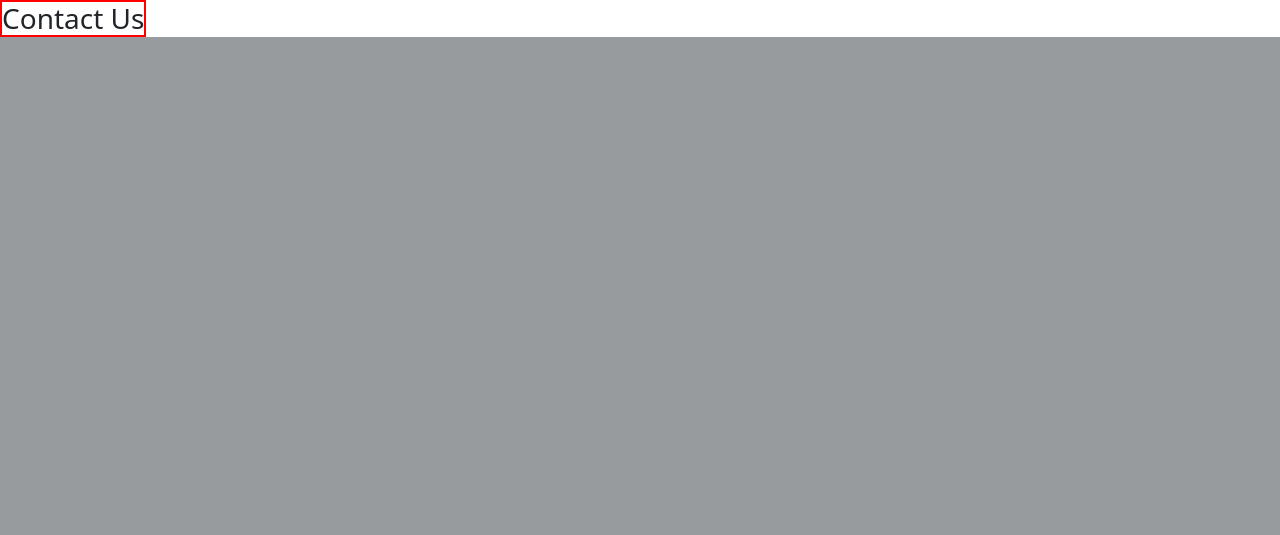
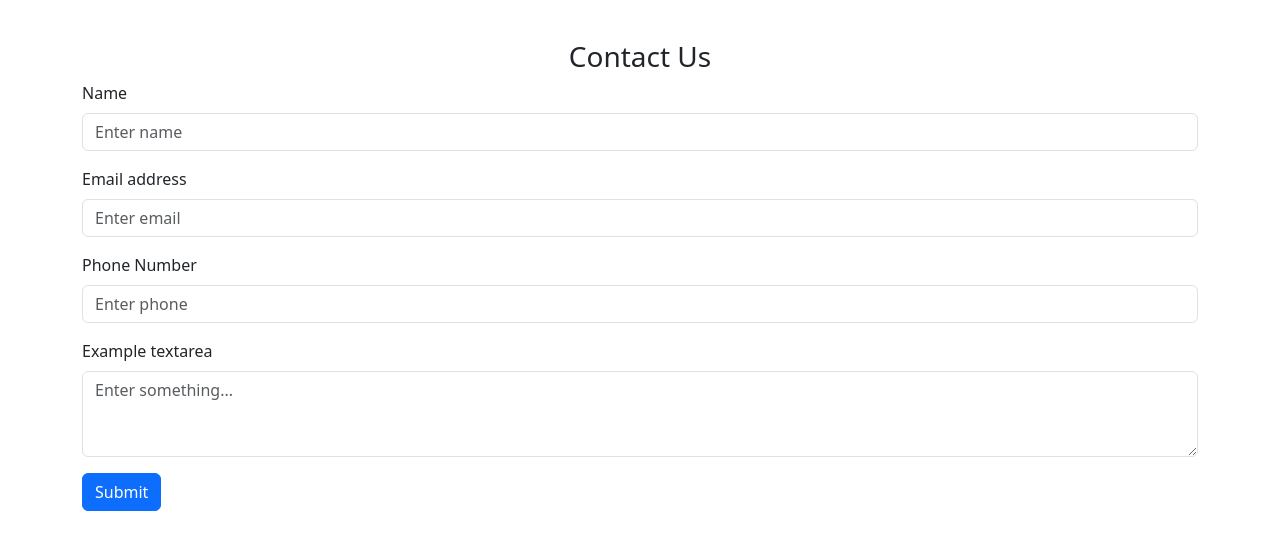
Before and after one commit to Bhaskar365/Django_App, a Django app: page /contact in a window 1280 px wide. Shown: the part 1019-1554 px from the top of the page. Before the commit the page ends 1056 px from the top, so only its background shows below. Run offline with Django 4.2, Linux system fonts and the light colour scheme.

Commit message:
changes to contact page

```diff
--- a/templates/contact.html
+++ b/templates/contact.html
@@ -3,9 +3,36 @@
 {% block title %}Contact{% endblock title %}
 
 {% block body %}
-    <div class="container-fluid px-0">
-        <img src="https://www.cameraegg.org/wp-content/uploads/2016/01/Nikon-D500-Sample-Images-1.jpg"
-            class="img-thumbnail w-100 mx-0" />
-        <h3 style="position:absolute;border:2px solid red;">Contact Us</h3>
-    </div>
+<div class="container-fluid px-0 mb-3">
+    <img src="https://www.cameraegg.org/wp-content/uploads/2016/01/Nikon-D500-Sample-Images-1.jpg"
+        class="img-thumbnail w-100 mx-0" />
+</div>
+<div class="container py-4">
+    <h3 class="text-center">Contact Us</h3>
+    <form method="post" action="/contact">
+        {% csrf_token %}
+        <div class="mb-3">
+            <label for="name" class="form-label">Name</label>
+            <input type="text" class="form-control" id="name" placeholder="Enter name">
+        </div>
+
+        <div class="mb-3">
+            <label for="exampleInputEmail1" class="form-label">Email address</label>
+            <input type="email" class="form-control" id="exampleInputEmail1" placeholder="Enter email">
+        </div>
+
+        <div class="mb-3">
+            <label for="phone" class="form-label">Phone Number</label>
+            <input type="phone" class="form-control" id="phone" placeholder="Enter phone">
+        </div>
+
+        <div class="mb-3">
+            <label for="exampleFormControlTextarea1" class="form-label">Example textarea</label>
+            <textarea class="form-control" id="exampleFormControlTextarea1" rows="3" placeholder="Enter something..."></textarea>
+        </div>
+
+        <button type="submit" class="btn btn-primary">Submit</button>
+
+    </form>
+</div>
 {% endblock body %}
```
